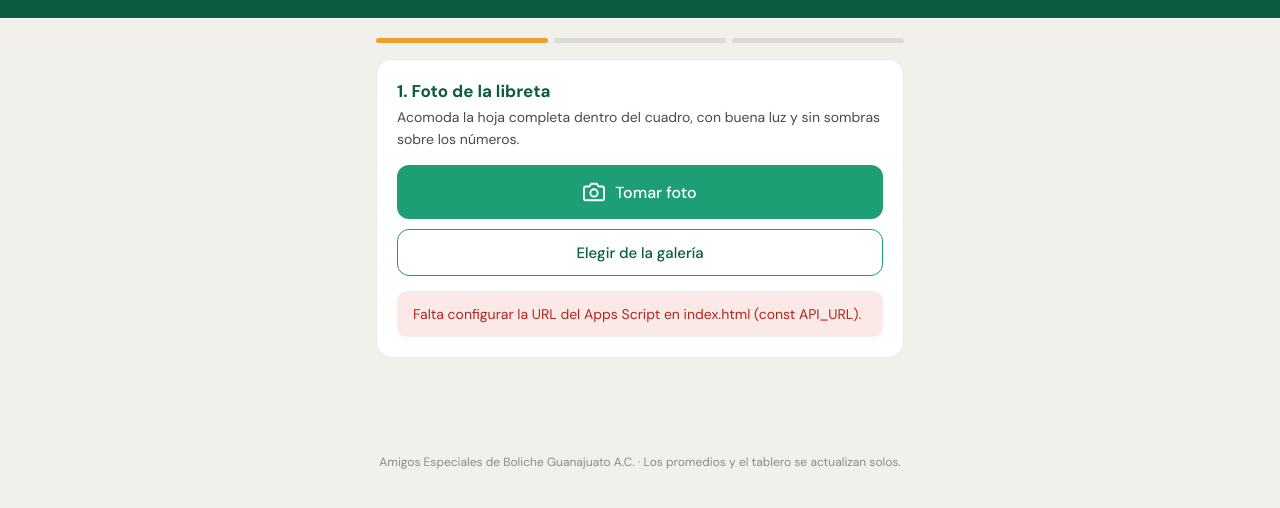
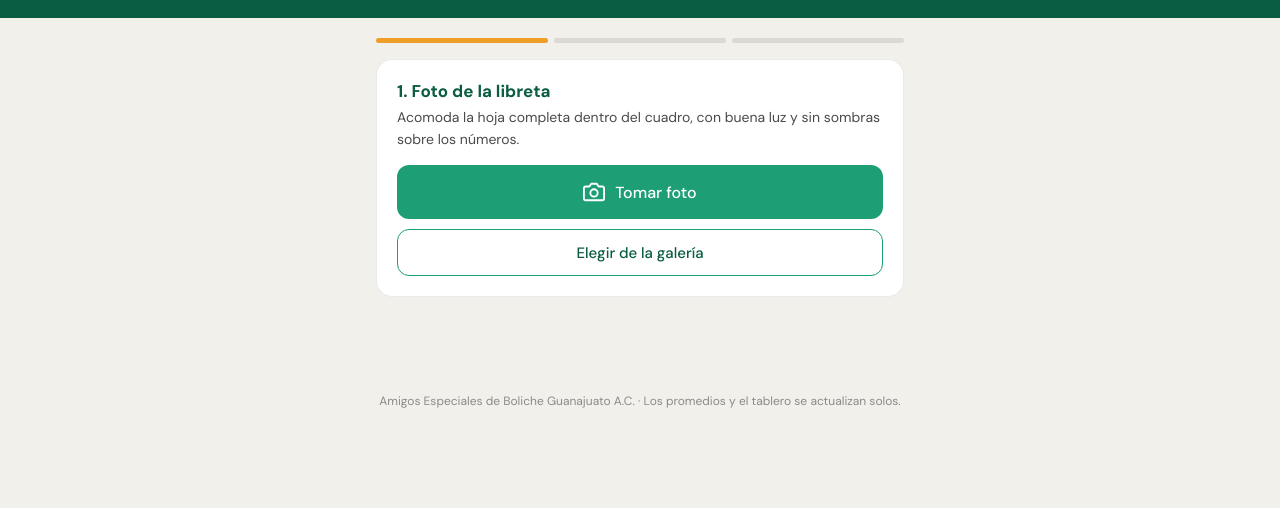
Before and after one commit to rogorole/deportistas-especiales, a plain HTML site: page captura/index.html in a window 1280 px wide. Shown: the part 68-576 px from the top of the page. Drawn offline with Linux system fonts and the light colour scheme.

Commit message:
Update and rename index (9).html to index.html

```diff
--- a/captura/index (9).html
+++ b/captura/index.html
@@ -152,7 +152,7 @@
 
 <script>
   // >>>>>>>>>> PEGA AQUÍ LA URL DE TU APPS SCRIPT (termina en /exec) <<<<<<<<<<
-  const API_URL = 'https://script.google.com/macros/s/XXXXXXXXXXXXXXXXXXXXXXXX/exec';
+  const API_URL = 'https://script.google.com/macros/s/AKfycbzINw4JOsFbKUBD77OY8fEyoaZhBSNHuPrMo-OaHBy0rXb5w9Zgan9ZfGhyBy7gY4KwZA/exec';
 
   const $ = id => document.getElementById(id);
   let fotoB64 = null, fotoNombre = null, atletas = [], nuevos = new Set();
```
